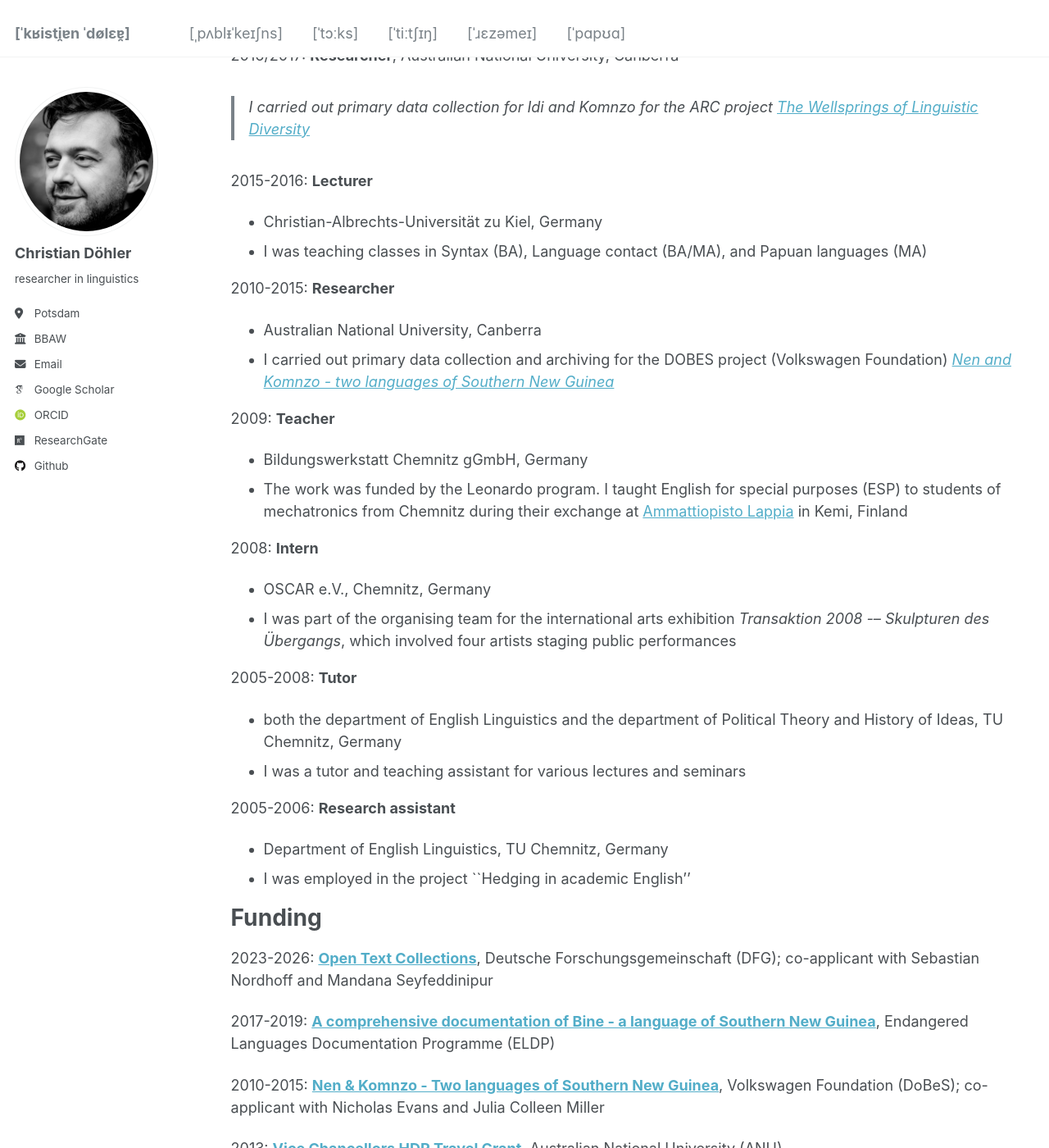
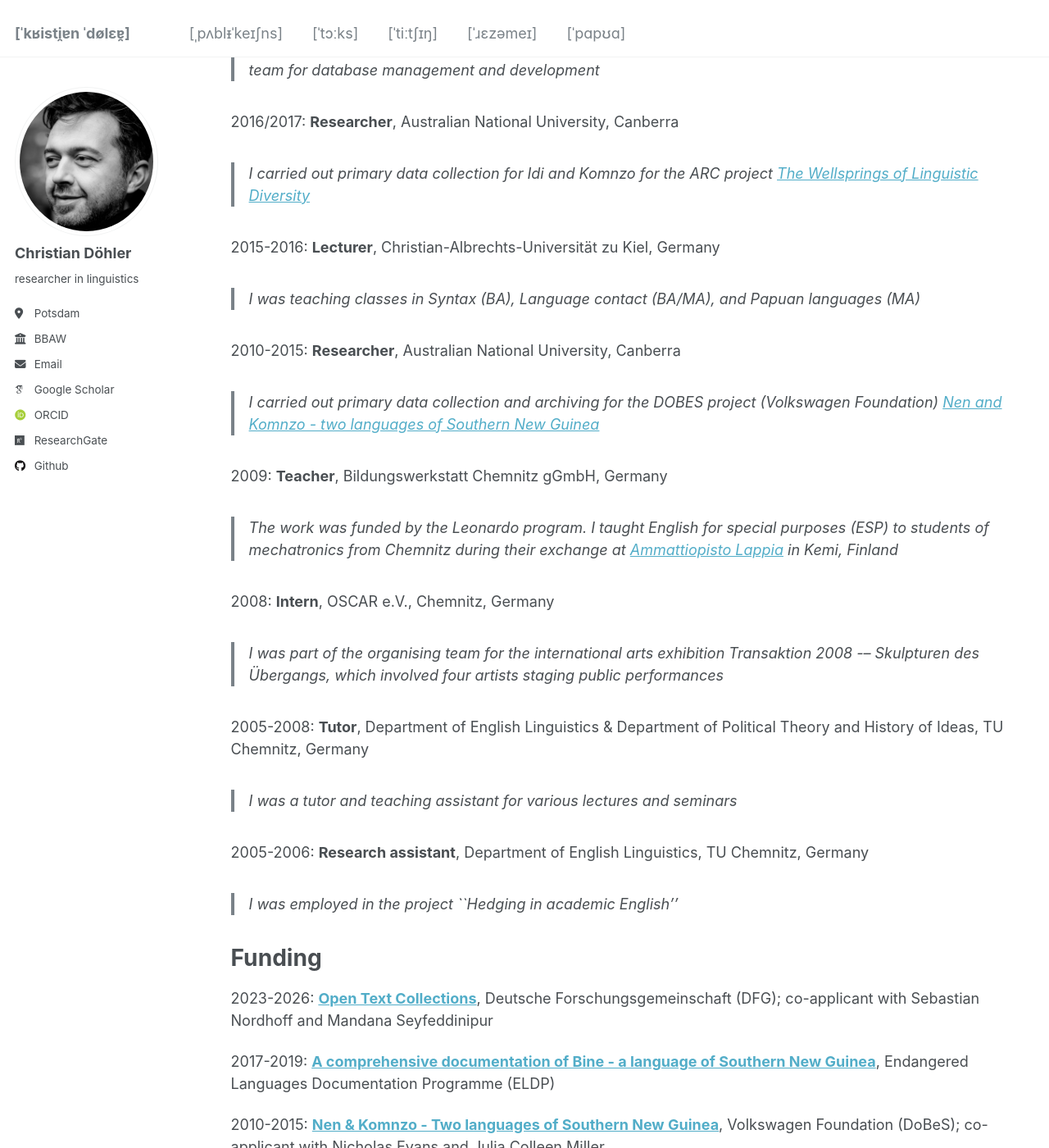
Before and after one commit to chrdoe/chrdoe.github.io, a Jekyll site: the page built from _pages/cv.md, in a window 1280 px wide and 1400 px high, scrolled down 1140 px. Shown: the whole window at 82% size. Built offline with Jekyll 4.4.1, drawn with Linux system fonts in a browser that asks for light colours; some web fonts are replaced; some of the changed text lies outside the part shown.

Commit message:
Update cv.md

```diff
--- a/_pages/cv.md
+++ b/_pages/cv.md
@@ -20,50 +20,41 @@ Education
 Work
 ======
 
-2023-today: **Postdoctoral Researcher**
-* Berlin-Brandenburg Academy of Sciences and Humanities (BBAW), Germany
-* I currently work on a DFG-funded intrastructure project [Open Text Collections](opentextcollections.github.io) developing a publishing platform for interlinearized text
+2023-today: **Postdoctoral Researcher**, Berlin-Brandenburg Academy of Sciences and Humanities (BBAW), Germany
+> I currently work on a DFG-funded intrastructure project [Open Text Collections](opentextcollections.github.io) developing a publishing platform for interlinearized text
 
 2021: **Parental leave** (9 months)
+> The busiest period in this CV.
 
-2020-2023: **Postdoctoral Researcher**
-* Leibniz - Centre General Linguistics (ZAS), Germany
-* I worked on a two-strand project that addressed multilingualism and complex verb morphology in the languages of Southern New Guinea
+2020-2023: **Postdoctoral Researcher**, Leibniz - Centre General Linguistics (ZAS), Germany
+> I worked on a two-strand project that addressed multilingualism and complex verb morphology in the languages of Southern New Guinea
 
-2017-2019: **Postdoctoral Researcher**
-* Universität zu Köln, Germany
-* I worked on the [ELDP](https://www.eldp.net/) funded project [*A comprehensive documentation of Bine - a language of Southern New Guinea*](https://www.elararchive.org/dk0471)
+2017-2019: **Postdoctoral Researcher**, Universität zu Köln, Germany
+> I worked on the [ELDP](https://www.eldp.net/) funded project [*A comprehensive documentation of Bine - a language of Southern New Guinea*](https://www.elararchive.org/dk0471)
 
-2016-2017: **Editor, developer**
-* Walther de Gruyter, Berlin, Germany
-* I worked in the editorial team for the [*Encyclopedia of the Bible and Its Reception*](https://www.degruyter.com/database/ebr/html) and as a developer in the team for database management and development
+2016-2017: **Editor, developer**, Walther de Gruyter, Berlin, Germany
+> I worked in the editorial team for the [*Encyclopedia of the Bible and Its Reception*](https://www.degruyter.com/database/ebr/html) and as a developer in the team for database management and development
 
 2016/2017: **Researcher**, Australian National University, Canberra
 > I carried out primary data collection for Idi and Komnzo for the ARC project [*The Wellsprings of Linguistic Diversity*](https://researchportalplus.anu.edu.au/en/projects/the-wellsprings-of-linguistics-diversity)
 
-2015-2016: **Lecturer**
-* Christian-Albrechts-Universität zu Kiel, Germany
-* I was teaching classes in Syntax (BA), Language contact (BA/MA), and Papuan languages (MA)
+2015-2016: **Lecturer**, Christian-Albrechts-Universität zu Kiel, Germany
+> I was teaching classes in Syntax (BA), Language contact (BA/MA), and Papuan languages (MA)
 
-2010-2015: **Researcher**
-* Australian National University, Canberra
-* I carried out primary data collection and archiving for the DOBES project (Volkswagen Foundation) [*Nen and Komnzo - two languages of Southern New Guinea*](https://dobes.mpi.nl/projects/morehead/)
+2010-2015: **Researcher**, Australian National University, Canberra
+> I carried out primary data collection and archiving for the DOBES project (Volkswagen Foundation) [*Nen and Komnzo - two languages of Southern New Guinea*](https://dobes.mpi.nl/projects/morehead/)
 
-2009: **Teacher**
-* Bildungswerkstatt Chemnitz gGmbH, Germany
-* The work was funded by the Leonardo program. I taught English for special purposes (ESP) to students of mechatronics from Chemnitz during their exchange at [Ammattiopisto Lappia](https://www.lappia.fi/) in Kemi, Finland
+2009: **Teacher**, Bildungswerkstatt Chemnitz gGmbH, Germany
+> The work was funded by the Leonardo program. I taught English for special purposes (ESP) to students of mechatronics from Chemnitz during their exchange at [Ammattiopisto Lappia](https://www.lappia.fi/) in Kemi, Finland
 
-2008: **Intern**
-* OSCAR e.V., Chemnitz, Germany
-* I was part of the organising team for the international arts exhibition *Transaktion 2008 -– Skulpturen des Übergangs*, which involved four artists staging public performances
+2008: **Intern**, OSCAR e.V., Chemnitz, Germany
+> I was part of the organising team for the international arts exhibition *Transaktion 2008 -– Skulpturen des Übergangs*, which involved four artists staging public performances
 
-2005-2008: **Tutor**
-* both the department of English Linguistics and the department of Political Theory and History of Ideas, TU Chemnitz, Germany
-* I was a tutor and teaching assistant for various lectures and seminars
+2005-2008: **Tutor**, Department of English Linguistics & Department of Political Theory and History of Ideas, TU Chemnitz, Germany
+> I was a tutor and teaching assistant for various lectures and seminars
 
-2005-2006: **Research assistant**
-* Department of English Linguistics, TU Chemnitz, Germany
-* I was employed in the project ``Hedging in academic English''
+2005-2006: **Research assistant**, Department of English Linguistics, TU Chemnitz, Germany
+> I was employed in the project ``Hedging in academic English''
 
 Funding
 ====
```
